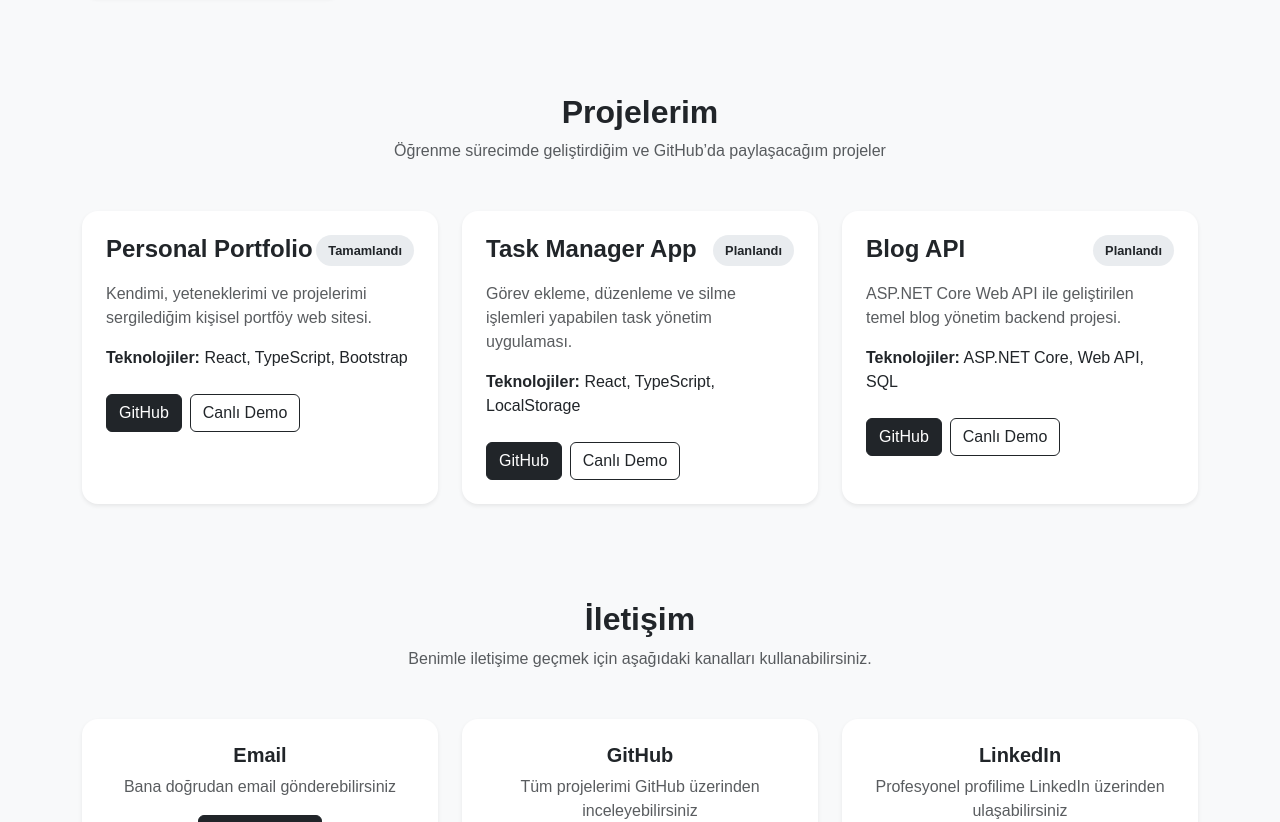
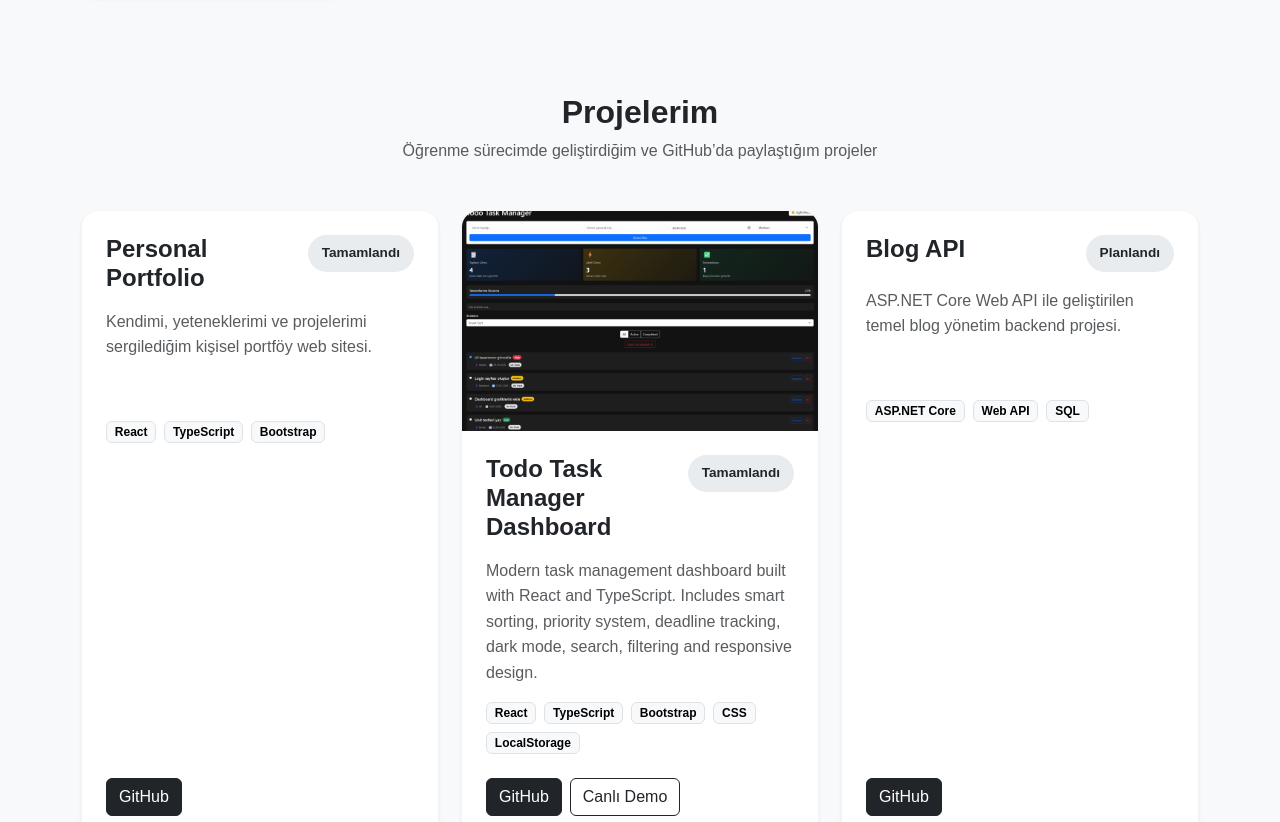
Before and after one commit to HCTORER/personal-portfolio, a React (Vite) app: page / in a window 1280 px wide. Shown: the part 1600-2422 px from the top of the page. Built offline with nearby package versions, Linux system fonts and the light colour scheme.

Commit message:
Add Todo Task Manager project with Vercel live demo and screenshot preview

```diff
--- a/src/components/ProjectCard.tsx
+++ b/src/components/ProjectCard.tsx
@@ -1,10 +1,13 @@
+import { useState } from "react";
+
 type ProjectCardProps = {
   title: string;
   description: string;
-  technologies: string;
+  technologies: string[];
   githubUrl: string;
-  liveUrl: string;
+  liveUrl?: string;
   status: string;
+  image?: string;
 };
 
 function ProjectCard({
@@ -14,30 +17,84 @@ function ProjectCard({
   githubUrl,
   liveUrl,
   status,
+  image,
 }: ProjectCardProps) {
+  const [showPreview, setShowPreview] = useState(false);
+
   return (
-    <div className="project-card p-4 bg-white shadow-sm rounded-4 h-100">
-      <div className="d-flex justify-content-between align-items-start mb-3">
+    <>
+      <div className="project-card bg-white shadow-sm rounded-4 h-100 overflow-hidden d-flex flex-column">
+        {image && (
+          <div
+            className="project-image-wrapper"
+            onClick={() => setShowPreview(true)}
+            style={{ cursor: "pointer" }}
+          >
+            <img src={image} alt={title} className="project-image" />
+          </div>
+        )}
+
+        <div className="p-4 d-flex flex-column flex-grow-1">
+          <div className="d-flex justify-content-between align-items-start gap-3 mb-3">
             <h4 className="fw-bold mb-0">{title}</h4>
             <span className="project-status">{status}</span>
           </div>
 
-      <p className="text-muted mt-3">{description}</p>
+          <p className="text-muted project-description">{description}</p>
 
-      <p className="mb-4">
-        <strong>Teknolojiler:</strong> {technologies}
-      </p>
+          <div className="mb-4 d-flex flex-wrap gap-2">
+            {technologies.map((tech, index) => (
+              <span key={index} className="badge text-bg-light border">
+                {tech}
+              </span>
+            ))}
+          </div>
 
-      <div className="d-flex gap-2 flex-wrap">
-        <a href={githubUrl} className="btn btn-dark">
+          <div className="d-flex gap-2 flex-wrap mt-auto">
+            <a
+              href={githubUrl}
+              target="_blank"
+              rel="noreferrer"
+              className="btn btn-dark"
+            >
               GitHub
             </a>
 
-        <a href={liveUrl} className="btn btn-outline-dark">
+            {liveUrl && (
+              <a
+                href={liveUrl}
+                target="_blank"
+                rel="noreferrer"
+                className="btn btn-outline-dark"
+              >
                 Canlı Demo
               </a>
+            )}
           </div>
         </div>
+      </div>
+
+      {showPreview && image && (
+        <div
+          className="project-preview-overlay"
+          onClick={() => setShowPreview(false)}
+        >
+          <div
+            className="project-preview-modal"
+            onClick={(e) => e.stopPropagation()}
+          >
+            <button
+              className="project-preview-close"
+              onClick={() => setShowPreview(false)}
+            >
+              ×
+            </button>
+
+            <img src={image} alt={title} className="project-preview-image" />
+          </div>
+        </div>
+      )}
+    </>
   );
 }
 
--- a/src/data/projects.ts
+++ b/src/data/projects.ts
@@ -1,32 +1,37 @@
+import todoTaskManager from "../assets/projects/todo-task-manager.png";
+
 export const projects = [
   {
     id: 1,
     title: "Personal Portfolio",
     description:
       "Kendimi, yeteneklerimi ve projelerimi sergilediğim kişisel portföy web sitesi.",
-    technologies: "React, TypeScript, Bootstrap",
-    githubUrl: "#",
-    liveUrl: "#",
+    technologies: ["React", "TypeScript", "Bootstrap"],
+    githubUrl: "https://github.com/HCTORER",
+    liveUrl: "",
     status: "Tamamlandı",
+    image: "",
   },
   {
     id: 2,
-    title: "Task Manager App",
+    title: "Todo Task Manager Dashboard",
     description:
-      "Görev ekleme, düzenleme ve silme işlemleri yapabilen task yönetim uygulaması.",
-    technologies: "React, TypeScript, LocalStorage",
-    githubUrl: "#",
-    liveUrl: "#",
-    status: "Planlandı",
+      "Modern task management dashboard built with React and TypeScript. Includes smart sorting, priority system, deadline tracking, dark mode, search, filtering and responsive design.",
+    technologies: ["React", "TypeScript", "Bootstrap", "CSS", "LocalStorage"],
+    githubUrl: "https://github.com/HCTORER/todo-task-manager",
+    liveUrl: "https://todo-task-manager-five.vercel.app",
+    status: "Tamamlandı",
+    image: todoTaskManager,
   },
   {
     id: 3,
     title: "Blog API",
     description:
       "ASP.NET Core Web API ile geliştirilen temel blog yönetim backend projesi.",
-    technologies: "ASP.NET Core, Web API, SQL",
-    githubUrl: "#",
-    liveUrl: "#",
+    technologies: ["ASP.NET Core", "Web API", "SQL"],
+    githubUrl: "https://github.com/HCTORER",
+    liveUrl: "",
     status: "Planlandı",
+    image: "",
   },
 ];
--- a/src/pages/Projects.tsx
+++ b/src/pages/Projects.tsx
@@ -8,7 +8,7 @@ function Projects() {
         <div className="text-center mb-5">
           <h2 className="fw-bold">Projelerim</h2>
           <p className="text-muted">
-            Öğrenme sürecimde geliştirdiğim ve GitHub’da paylaşacağım projeler
+            Öğrenme sürecimde geliştirdiğim ve GitHub’da paylaştığım projeler
           </p>
         </div>
 
@@ -22,6 +22,7 @@ function Projects() {
                 githubUrl={project.githubUrl}
                 liveUrl={project.liveUrl}
                 status={project.status}
+                image={project.image}
               />
             </div>
           ))}
--- a/src/styles/global.css
+++ b/src/styles/global.css
@@ -97,7 +97,7 @@ footer {
 }
 
 /* ======================================== */
-/* CARDS */
+/* GENERIC CARDS */
 /* ======================================== */
 
 .skill-card,
@@ -116,17 +116,50 @@ footer {
 }
 
 /* ======================================== */
+/* PROJECT CARD */
+/* ======================================== */
+
+.project-card {
+  min-height: 100%;
+  overflow: hidden;
+}
+
+.project-image-wrapper {
+  height: 220px;
+  overflow: hidden;
+  background-color: #f8f9fa;
+}
+
+.project-image {
+  width: 100%;
+  height: 100%;
+  object-fit: cover;
+  display: block;
+  transition: transform 0.35s ease;
+}
+
+.project-card:hover .project-image {
+  transform: scale(1.08);
+}
+
+.project-description {
+  min-height: 96px;
+  line-height: 1.6;
+}
+
+/* ======================================== */
 /* PROJECT STATUS */
 /* ======================================== */
 
 .project-status {
   display: inline-block;
-  padding: 6px 12px;
+  padding: 8px 14px;
   border-radius: 999px;
-  font-size: 0.8rem;
+  font-size: 0.85rem;
   font-weight: 600;
   background-color: #e9ecef;
   color: #212529;
+  white-space: nowrap;
 }
 
 /* ======================================== */
@@ -214,6 +247,12 @@ body.dark #contact .shadow {
   color: #f1f1f1 !important;
 }
 
+/* Project image area */
+
+body.dark .project-image-wrapper {
+  background-color: #181818;
+}
+
 /* Social icons */
 
 body.dark .social-icon {
@@ -264,3 +303,57 @@ body.dark .project-status {
   background-color: #2c2c2c;
   color: #f1f1f1;
 }
+
+/* ======================================== */
+/* PROJECT IMAGE PREVIEW MODAL */
+/* ======================================== */
+
+.project-preview-overlay {
+  position: fixed;
+  inset: 0;
+  background: rgba(0, 0, 0, 0.8);
+  display: flex;
+  align-items: center;
+  justify-content: center;
+  padding: 24px;
+  z-index: 9999;
+}
+
+.project-preview-modal {
+  position: relative;
+  max-width: 1100px;
+  width: 100%;
+  max-height: 90vh;
+  background: #111;
+  border-radius: 18px;
+  overflow: hidden;
+  box-shadow: 0 20px 60px rgba(0, 0, 0, 0.35);
+}
+
+.project-preview-image {
+  width: 100%;
+  height: auto;
+  max-height: 90vh;
+  object-fit: contain;
+  display: block;
+}
+
+.project-preview-close {
+  position: absolute;
+  top: 12px;
+  right: 12px;
+  width: 42px;
+  height: 42px;
+  border: none;
+  border-radius: 50%;
+  background: rgba(0, 0, 0, 0.65);
+  color: #fff;
+  font-size: 1.6rem;
+  line-height: 1;
+  cursor: pointer;
+  z-index: 2;
+}
+
+.project-preview-close:hover {
+  background: rgba(0, 0, 0, 0.85);
+}
```
Also changed, not shown: src/assets/projects/todo-task-manager.png (added). Lines whose indentation alone changed are shown as unchanged.
